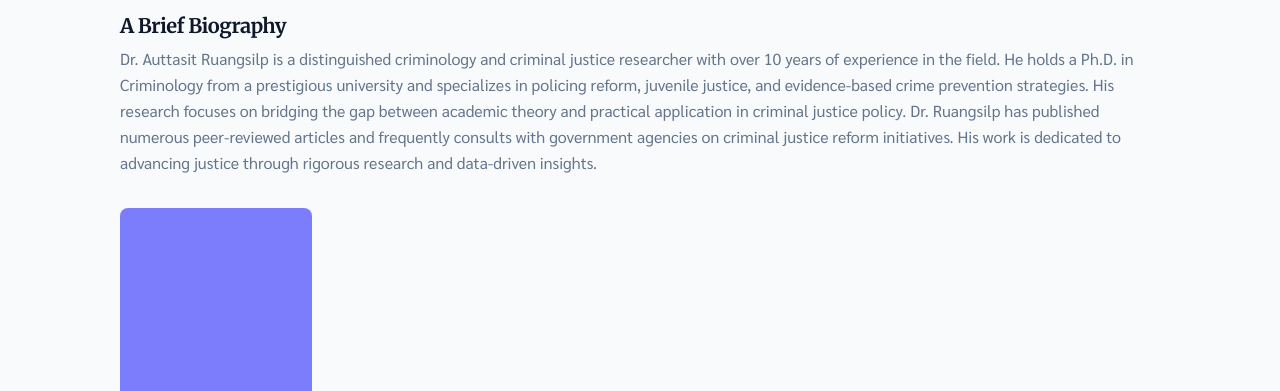
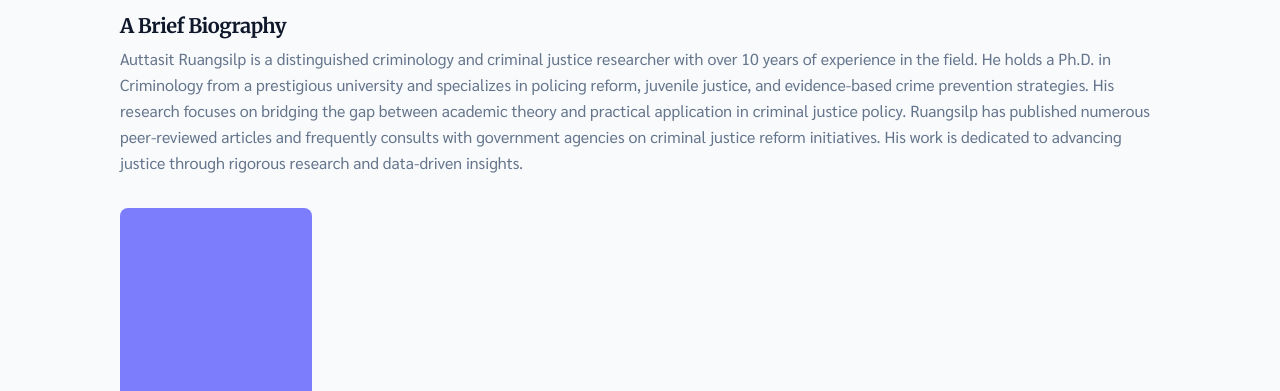
Before and after one commit to mdruangsilp/jcwebsite, a plain HTML site: page index.html in a window 1280 px wide. Shown: the part 706-1097 px from the top of the page. Drawn offline with nearby package versions, Linux system fonts and the light colour scheme.

Commit message:
แก้ไขรายละเอียด

```diff
--- a/index.html
+++ b/index.html
@@ -86,7 +86,7 @@
                                 <div class="flex flex-col gap-2">
                                     <p class="text-slate-900 dark:text-white text-xl font-bold font-heading leading-tight tracking-tight">A Brief Biography</p>
                                     <p class="text-secondary dark:text-slate-400 text-base font-normal leading-relaxed">
-                                        Dr. Auttasit Ruangsilp is a distinguished criminology and criminal justice researcher with over 10 years of experience in the field. He holds a Ph.D. in Criminology from a prestigious university and specializes in policing reform, juvenile justice, and evidence-based crime prevention strategies. His research focuses on bridging the gap between academic theory and practical application in criminal justice policy. Dr. Ruangsilp has published numerous peer-reviewed articles and frequently consults with government agencies on criminal justice reform initiatives. His work is dedicated to advancing justice through rigorous research and data-driven insights.
+                                        Auttasit Ruangsilp is a distinguished criminology and criminal justice researcher with over 10 years of experience in the field. He holds a Ph.D. in Criminology from a prestigious university and specializes in policing reform, juvenile justice, and evidence-based crime prevention strategies. His research focuses on bridging the gap between academic theory and practical application in criminal justice policy. Ruangsilp has published numerous peer-reviewed articles and frequently consults with government agencies on criminal justice reform initiatives. His work is dedicated to advancing justice through rigorous research and data-driven insights.
                                     </p>
                                 </div>
                             </div>
```
